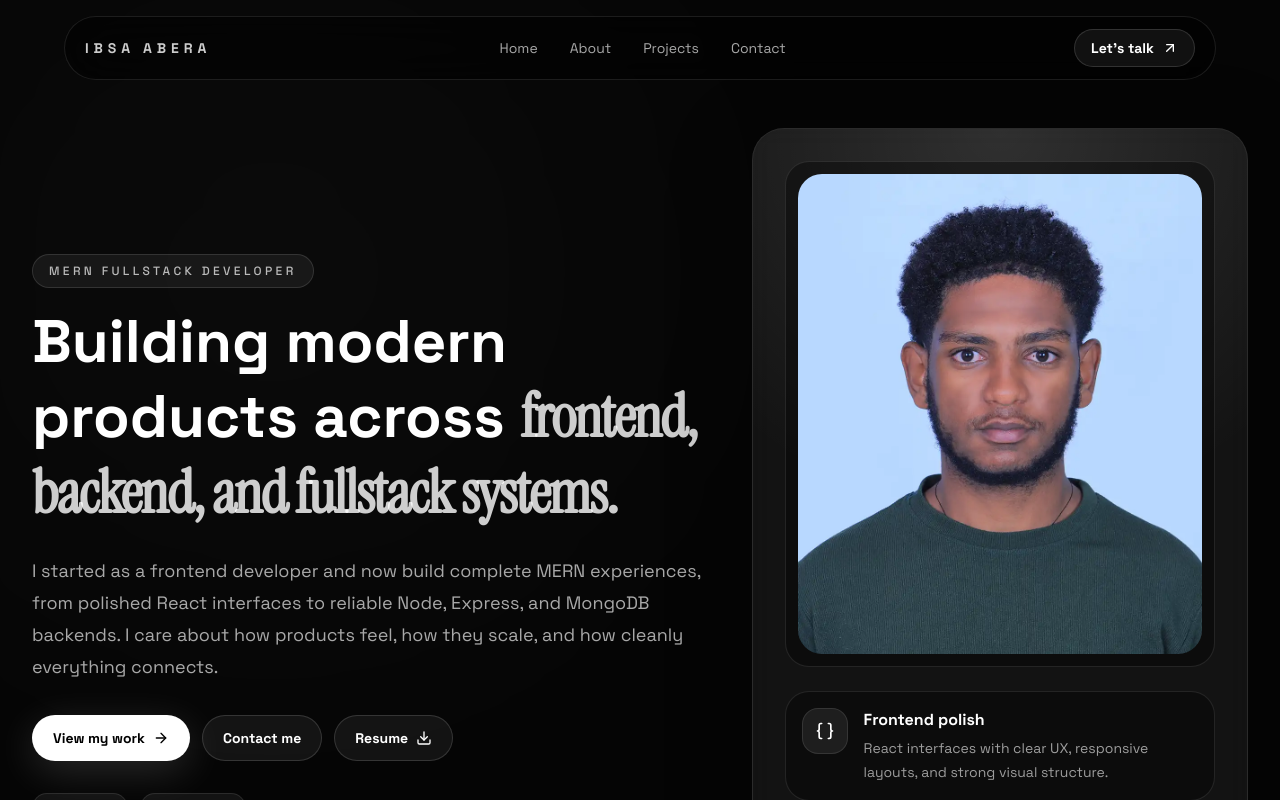
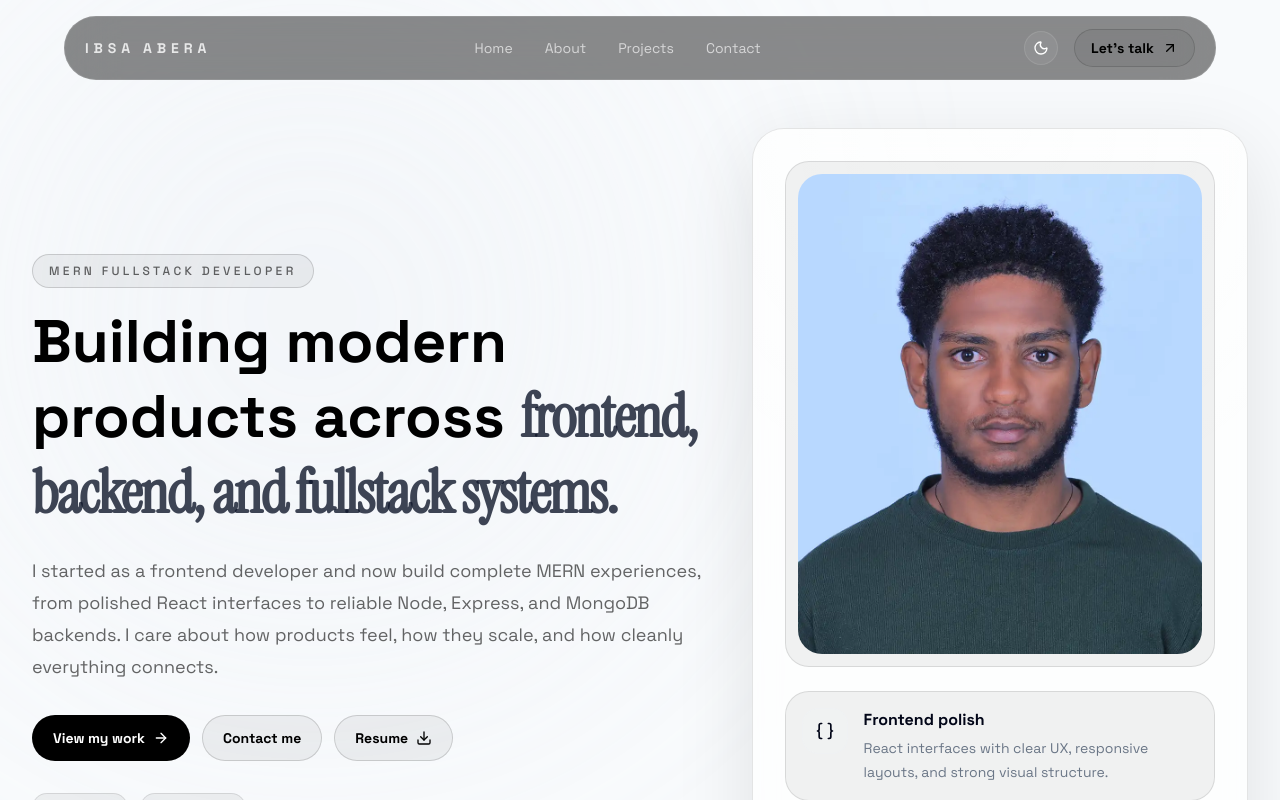
Before and after one commit to ibsa-a1/Portfolio, a React (Vite) app: page / in a window 1280 px wide. Shown: the top 800 px of the page. Built offline with nearby package versions, Linux system fonts and the light colour scheme.

Commit message:
feat: implement theme toggle functionality and update UI styles for light/dark mode

```diff
--- a/src/App.jsx
+++ b/src/App.jsx
@@ -3,24 +3,27 @@ import Header from "./components/Header";
 import Projects from "./components/Projects";
 import Contact from "./components/Contact";
 import Footer from "./components/Footer";
+import { ThemeProvider, useTheme } from "./components/ThemeContext";
 import { ToastContainer } from "react-toastify";
 import "react-toastify/dist/ReactToastify.css";
 
-function App() {
+function AppContent() {
+  const { theme } = useTheme();
+
   return (
     <div
       id="top"
-      className="relative min-h-screen overflow-hidden bg-[#050505] text-white"
+      className="relative min-h-screen overflow-hidden bg-slate-50 text-slate-950 transition-colors duration-300 dark:bg-[#050505] dark:text-white"
     >
-      <div className="pointer-events-none absolute inset-0 opacity-70">
-        <div className="absolute left-0 top-0 h-[34rem] w-[34rem] rounded-full bg-white/6 blur-[180px]" />
-        <div className="absolute bottom-0 right-0 h-[30rem] w-[30rem] rounded-full bg-slate-400/10 blur-[180px]" />
+      <div className="pointer-events-none absolute inset-10 opacity-70">
+        <div className="absolute left-0 top-0 h-[34rem] w-[34rem] rounded-full bg-slate-200/50 blur-[180px] dark:bg-white/10" />
+        <div className="absolute bottom-0 right-0 h-[30rem] w-[30rem] rounded-full bg-slate-300/10 blur-[180px] dark:bg-slate-400/10" />
       </div>
 
       <ToastContainer
         position="top-right"
         autoClose={3000}
-        theme="dark"
+        theme={theme}
         toastClassName="custom-toast"
         bodyClassName="custom-toast-body"
       />
@@ -36,4 +39,12 @@ function App() {
   );
 }
 
+function App() {
+  return (
+    <ThemeProvider>
+      <AppContent />
+    </ThemeProvider>
+  );
+}
+
 export default App;
--- a/src/components/Header.jsx
+++ b/src/components/Header.jsx
@@ -63,7 +63,7 @@ const Header = () => {
             <span className="section-kicker">MERN Fullstack Developer</span>
             <h1 className="section-title">
               Building modern products across{" "}
-              <span className="display-font text-white/80">
+              <span className="display-font text-slate-900/80 dark:text-white/80">
                 frontend, backend, and fullstack systems.
               </span>
             </h1>
@@ -98,7 +98,7 @@ const Header = () => {
                 href="https://github.com/ibsa-a1"
                 target="_blank"
                 rel="noopener noreferrer"
-                className="tag hover:bg-white/10 hover:text-white"
+                className="tag hover:bg-slate-200/80 hover:text-slate-950 dark:hover:bg-white/10 dark:hover:text-white"
               >
                 <Github className="mr-2 h-4 w-4" />
                 GitHub
@@ -107,7 +107,7 @@ const Header = () => {
                 href="https://www.linkedin.com/in/ibsa-abera-37b6a2333/"
                 target="_blank"
                 rel="noopener noreferrer"
-                className="tag hover:bg-white/10 hover:text-white"
+                className="tag hover:bg-slate-200/80 hover:text-slate-950 dark:hover:bg-white/10 dark:hover:text-white"
               >
                 <Linkedin className="mr-2 h-4 w-4" />
                 LinkedIn
@@ -117,8 +117,8 @@ const Header = () => {
             <div className="mt-10 grid gap-3 sm:grid-cols-2 xl:grid-cols-4">
               {heroStats.map((item) => (
                 <div key={item.label} className="ghost-panel p-4">
-                  <p className="text-2xl font-semibold text-white">{item.value}</p>
-                  <p className="mt-1 text-sm text-white/55">{item.label}</p>
+                  <p className="text-2xl font-semibold text-slate-950 dark:text-white">{item.value}</p>
+                  <p className="mt-1 text-sm text-slate-600 dark:text-white/55">{item.label}</p>
                 </div>
               ))}
             </div>
@@ -146,16 +146,16 @@ const Header = () => {
                     key={title}
                     className="ghost-panel flex items-start gap-4 p-4"
                   >
-                    <div className="rounded-2xl border border-white/10 bg-white/8 p-3">
+                    <div className="rounded-2xl border border-slate-200/10 bg-slate-100/8 p-3 transition-colors duration-200 dark:border-white/10 dark:bg-white/8">
                       {createElement(icon, {
-                        className: "h-5 w-5 text-white",
+                        className: "h-5 w-5 text-slate-950 dark:text-white",
                       })}
                     </div>
                     <div>
-                      <h3 className="text-base font-semibold text-white">
+                      <h3 className="text-base font-semibold text-slate-950 dark:text-white">
                         {title}
                       </h3>
-                      <p className="mt-1 text-sm leading-6 text-white/60">
+                      <p className="mt-1 text-sm leading-6 text-slate-700/70 dark:text-white/60">
                         {text}
                       </p>
                     </div>
@@ -175,10 +175,10 @@ const Header = () => {
         >
           <div className="flex flex-col gap-6 lg:flex-row lg:items-center lg:justify-between">
             <div className="max-w-2xl">
-              <p className="text-sm uppercase tracking-[0.3em] text-white/45">
+              <p className="text-sm uppercase tracking-[0.3em] text-slate-600/80 dark:text-white/45">
                 Current Stack
               </p>
-              <h2 className="mt-3 text-2xl font-semibold text-white sm:text-3xl">
+              <h2 className="mt-3 text-2xl font-semibold text-slate-950 dark:text-white sm:text-3xl">
                 Stronger on the frontend, now shipping complete MERN workflows.
               </h2>
             </div>
--- a/src/components/Navbar.jsx
+++ b/src/components/Navbar.jsx
@@ -1,9 +1,11 @@
 import React, { useEffect, useState } from "react";
-import { ArrowUpRight, Menu, X } from "lucide-react";
+import { ArrowUpRight, Menu, X, Sun, Moon } from "lucide-react";
 import { navLinks } from "../assets/assets";
+import { useTheme } from "./ThemeContext";
 
 const Navbar = () => {
   const [showMobileMenu, setShowMobileMenu] = useState(false);
+  const { theme, toggleTheme } = useTheme();
 
   useEffect(() => {
     document.body.style.overflow = showMobileMenu ? "hidden" : "auto";
@@ -34,21 +36,47 @@ const Navbar = () => {
               ))}
             </nav>
 
-            <div className="hidden md:block">
+            <div className="hidden md:flex items-center gap-4">
+              <button
+                type="button"
+                onClick={toggleTheme}
+                className="rounded-full border border-white/10 bg-white/6 p-2 text-white hover:bg-white/10"
+                aria-label="Toggle theme"
+              >
+                {theme === "dark" ? (
+                  <Sun className="h-4 w-4" />
+                ) : (
+                  <Moon className="h-4 w-4" />
+                )}
+              </button>
               <a href="#contact" className="secondary-btn px-4 py-2">
                 Let&apos;s talk
                 <ArrowUpRight className="h-4 w-4" />
               </a>
             </div>
 
+            <div className="flex items-center gap-4 md:hidden">
+              <button
+                type="button"
+                onClick={toggleTheme}
+                className="rounded-full border border-white/10 bg-white/6 p-2 text-white hover:bg-white/10"
+                aria-label="Toggle theme"
+              >
+                {theme === "dark" ? (
+                  <Sun className="h-4 w-4" />
+                ) : (
+                  <Moon className="h-4 w-4" />
+                )}
+              </button>
               <button
                 type="button"
                 onClick={() => setShowMobileMenu(true)}
-              className="rounded-full border border-white/10 bg-white/6 p-2 text-white md:hidden"
+                className="rounded-full border border-white/10 bg-white/6 p-2 text-white"
                 aria-label="Open navigation menu"
               >
                 <Menu className="h-5 w-5" />
               </button>
+            </div>
           </div>
         </div>
       </header>
@@ -69,6 +97,19 @@ const Navbar = () => {
             <span className="text-xs font-semibold uppercase tracking-[0.35em] text-white/50">
               Navigation
             </span>
+            <div className="flex items-center gap-3">
+              <button
+                type="button"
+                onClick={toggleTheme}
+                className="rounded-full border border-white/10 bg-white/6 p-2 text-white hover:bg-white/10"
+                aria-label="Toggle theme"
+              >
+                {theme === "dark" ? (
+                  <Sun className="h-4 w-4" />
+                ) : (
+                  <Moon className="h-4 w-4" />
+                )}
+              </button>
               <button
                 type="button"
                 onClick={() => setShowMobileMenu(false)}
@@ -77,6 +118,7 @@ const Navbar = () => {
               >
                 <X className="h-5 w-5" />
               </button>
+            </div>
           </div>
 
           <nav className="flex flex-col gap-4">
--- /dev/null
+++ b/src/components/ThemeContext.jsx
@@ -0,0 +1,71 @@
+import { createContext, useContext, useEffect, useState } from "react";
+
+const ThemeContext = createContext();
+
+const useTheme = () => {
+  const context = useContext(ThemeContext);
+  if (!context) {
+    throw new Error("useTheme must be used within a ThemeProvider");
+  }
+  return context;
+};
+
+const ThemeProvider = ({ children }) => {
+  const [theme, setTheme] = useState(() => {
+    if (typeof window === "undefined") return "dark";
+
+    const saved = window.localStorage.getItem("theme");
+    if (saved === "light" || saved === "dark") {
+      return saved;
+    }
+
+    return window.matchMedia("(prefers-color-scheme: dark)").matches
+      ? "dark"
+      : "light";
+  });
+
+  const [isThemeChosen, setIsThemeChosen] = useState(() => {
+    if (typeof window === "undefined") return false;
+    const saved = window.localStorage.getItem("theme");
+    return saved === "light" || saved === "dark";
+  });
+
+  useEffect(() => {
+    const root = window.document.documentElement;
+    root.classList.remove("dark", "light");
+    root.classList.add(theme);
+    window.document.body.classList.remove("dark", "light");
+    window.document.body.classList.add(theme);
+    root.style.colorScheme = theme;
+
+    if (isThemeChosen) {
+      window.localStorage.setItem("theme", theme);
+    }
+  }, [theme, isThemeChosen]);
+
+  useEffect(() => {
+    if (isThemeChosen) return;
+
+    const media = window.matchMedia("(prefers-color-scheme: dark)");
+    const handleChange = (event) => {
+      setTheme(event.matches ? "dark" : "light");
+    };
+
+    media.addEventListener?.("change", handleChange);
+
+    return () => media.removeEventListener?.("change", handleChange);
+  }, [isThemeChosen]);
+
+  const toggleTheme = () => {
+    setTheme((prev) => (prev === "dark" ? "light" : "dark"));
+    setIsThemeChosen(true);
+  };
+
+  return (
+    <ThemeContext.Provider value={{ theme, toggleTheme }}>
+      {children}
+    </ThemeContext.Provider>
+  );
+};
+
+export { ThemeProvider, useTheme };
--- a/src/index.css
+++ b/src/index.css
@@ -1,14 +1,15 @@
 @import url("https://fonts.googleapis.com/css2?family=Instrument+Serif:ital@0;1&family=Space+Grotesk:wght@400;500;700&display=swap");
 @import "tailwindcss";
 
-:root {
+html.dark {
   color-scheme: dark;
 }
 
-html {
-  scroll-behavior: smooth;
+html.light {
+  color-scheme: light;
 }
 
+html.dark body,
 body {
   margin: 0;
   font-family: "Space Grotesk", "Segoe UI", sans-serif;
@@ -17,6 +18,25 @@ body {
     radial-gradient(circle at bottom right, rgba(148, 163, 184, 0.1), transparent 30%),
     #050505;
   color: #f5f5f5;
+  transition: background-color 200ms ease, color 200ms ease;
+}
+
+html.light body {
+  background:
+    radial-gradient(circle at top left, rgba(0, 0, 0, 0.06), transparent 32%),
+    radial-gradient(circle at bottom right, rgba(0, 0, 0, 0.04), transparent 30%),
+    #ffffff;
+  color: #111111;
+}
+
+html.light ::selection {
+  background: rgba(0, 0, 0, 0.08);
+  color: #111111;
+}
+
+::selection {
+  background: rgba(245, 245, 245, 0.16);
+  color: #ffffff;
 }
 
 a,
@@ -29,11 +49,6 @@ textarea {
     border-color 180ms ease,
     transform 180ms ease,
     box-shadow 180ms ease;
-}
-
-::selection {
-  background: rgba(245, 245, 245, 0.16);
-  color: #ffffff;
 }
 
 @layer components {
@@ -50,47 +65,95 @@ textarea {
     @apply mb-4 inline-flex items-center gap-2 rounded-full border border-white/12 bg-white/6 px-4 py-2 text-xs font-medium uppercase tracking-[0.28em] text-white/70;
   }
 
+  html.light .section-kicker {
+    @apply border-black/15 bg-black/5 text-black/60;
+  }
+
   .section-title {
     @apply text-4xl font-semibold leading-tight text-white sm:text-5xl lg:text-6xl;
+  }
+
+  html.light .section-title {
+    @apply text-black;
   }
 
   .section-copy {
     @apply max-w-3xl text-base leading-8 text-white/65 sm:text-lg;
   }
 
+  html.light .section-copy {
+    @apply text-black/60;
+  }
+
   .surface-panel {
     @apply rounded-[2rem] border border-white/10 bg-white/6 shadow-[0_20px_80px_rgba(0,0,0,0.35)] backdrop-blur-md;
+  }
+
+  html.light .surface-panel {
+    @apply border-black/10 bg-white/70 shadow-[0_20px_80px_rgba(0,0,0,0.1)];
   }
 
   .ghost-panel {
     @apply rounded-[1.5rem] border border-white/10 bg-black/35;
   }
 
+  html.light .ghost-panel {
+    @apply border-black/10 bg-black/5;
+  }
+
   .tag {
     @apply inline-flex items-center rounded-full border border-white/10 bg-white/6 px-3 py-1 text-sm text-white/70;
+  }
+
+  html.light .tag {
+    @apply border-black/10 bg-black/5 text-black/60;
   }
 
   .primary-btn {
     @apply inline-flex items-center justify-center gap-2 rounded-full border border-white/20 bg-white px-5 py-3 text-sm font-semibold text-black shadow-[0_10px_40px_rgba(255,255,255,0.15)] hover:-translate-y-0.5 hover:bg-neutral-200;
   }
 
+  html.light .primary-btn {
+    @apply border-black/20 bg-black text-white hover:bg-neutral-800;
+  }
+
   .secondary-btn {
     @apply inline-flex items-center justify-center gap-2 rounded-full border border-white/14 bg-white/6 px-5 py-3 text-sm font-semibold text-white hover:-translate-y-0.5 hover:bg-white/10;
+  }
+
+  html.light .secondary-btn {
+    @apply border-black/15 bg-black/5 text-black hover:bg-black/10;
   }
 
   .input-shell {
     @apply w-full rounded-2xl border border-white/12 bg-white/5 px-4 py-4 text-sm text-white outline-none placeholder:text-white/35 focus:border-white/30 focus:bg-white/8;
   }
 
+  html.light .input-shell {
+    @apply border-black/15 bg-black/5 text-black outline-none placeholder:text-black/35 focus:border-black/30 focus:bg-black/8;
+  }
+
   .custom-toast {
     @apply rounded-2xl border border-white/10 bg-neutral-900 text-white shadow-2xl;
+  }
+
+  html.light .custom-toast {
+    @apply border-black/10 bg-white text-black;
   }
 
   .custom-toast-body {
     @apply text-sm text-white;
   }
 
+  html.light .custom-toast-body {
+    @apply text-black;
+  }
+
   .Toastify__close-button {
     @apply text-white/70;
   }
+
+  html.light .Toastify__close-button {
+    @apply text-black/70;
+  }
 }
--- /dev/null
+++ b/tailwind.config.js
@@ -0,0 +1,8 @@
+export default {
+  darkMode: 'class',
+  content: ['./index.html', './src/**/*.{js,jsx,ts,tsx}'],
+  theme: {
+    extend: {},
+  },
+  plugins: [],
+};
```
Also changed, not shown: src/components/About.jsx (+9 -9 lines), src/components/Contact.jsx (+13 -13 lines), src/components/Footer.jsx (+5 -5 lines), src/components/ProjectCard.jsx (+6 -6 lines), src/components/Projects.jsx (+5 -5 lines). Lines whose indentation alone changed are shown as unchanged.
